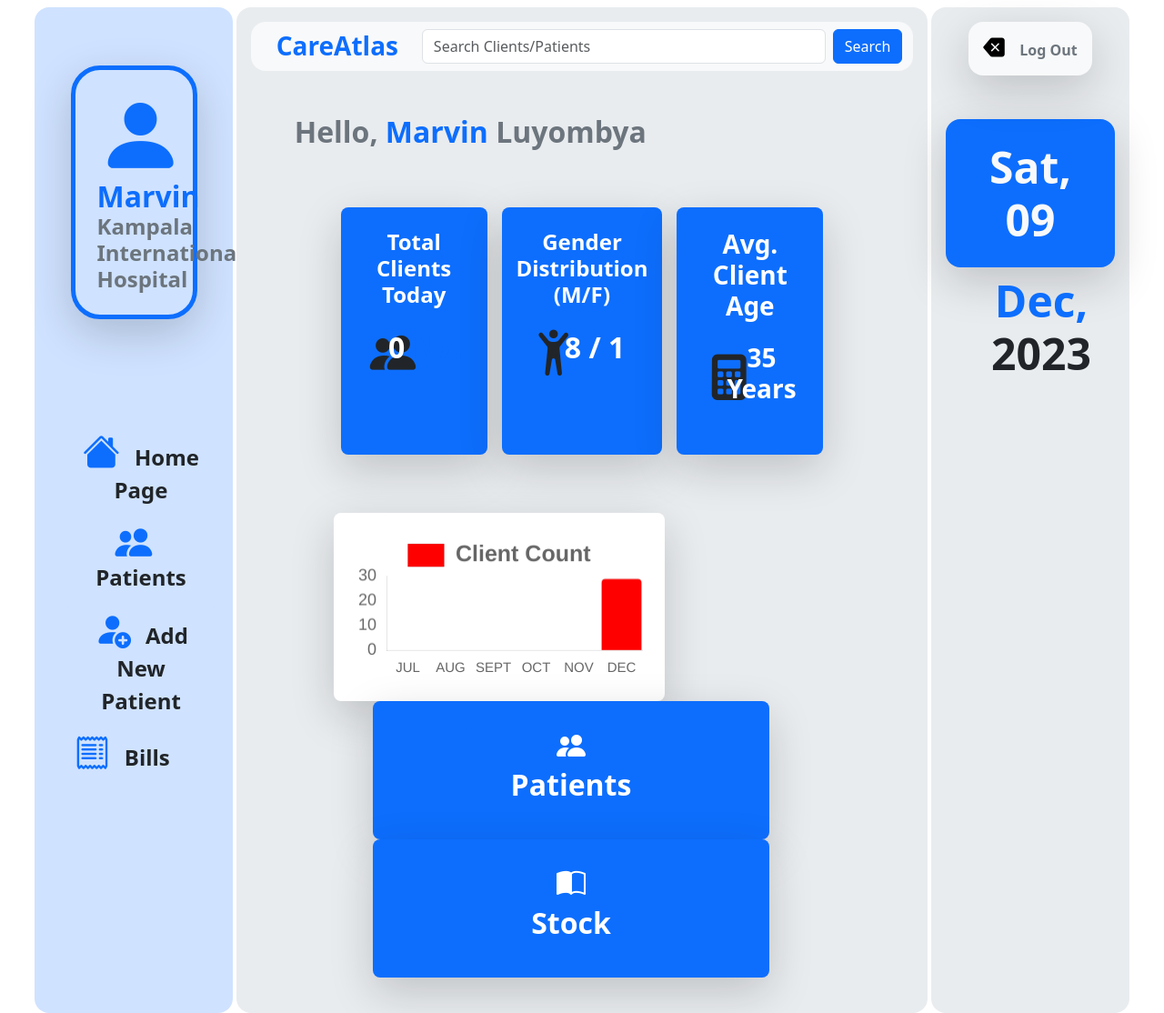
After one commit to Marvyn95/CareAtlas, a Django app: page /base/application_home/ in a window 1280 px wide. The commit adds this page. Shown: the whole page at 91% size. Run offline with Django 5.2, Linux system fonts and the light colour scheme; a user stored in the database is signed in; data comes from the database, SQL or seed files in the repository; both versions use the stored data as it was after the commit.

Commit message:
worked on the bills page, rectified errors on the application home page

```diff
--- /dev/null
+++ b/care_atlas/base/templates/base/application_home_page.html
@@ -0,0 +1,56 @@
+{% extends 'base/base.html' %}
+{% block content %}
+<div class="mt-5 ms-5 fw-bold text-secondary">
+    <h2 class="fw-bold">Hello, <span class="text-primary">{{user.first_name}}</span> {{user.last_name}}</h2>
+</div>
+<div class="row w-75 mt-5 mx-auto text-center">
+    <div class="col bg-primary rounded-3 px-3 py-4 mx-2 my-3 shadow-lg">
+        <h4 class="fw-bold text-white">Total Clients Today</h4>
+        <div class="row my-4">
+            <div class="col-2 my-auto"><i class="bi bi-people-fill text-dark ms-3" style="font-size: 315%"></i></div>
+            <div class="col">
+                <h2 class="fw-bold text-white">{{days_patient_num}} <span class="text-primary">No.</span></h2>
+            </div>
+        </div>
+    </div>
+    <div class="col bg-primary rounded-3 px-3 py-4 mx-2 my-3 shadow-lg">
+        <h4 class="fw-bold text-white">Gender Distribution (M/F)</h4>
+        <div class="row my-4">
+            <div class="col-2 my-auto"><i class="bi bi-person-arms-up text-dark ms-3" style="font-size: 315%"></i></div>
+            <div class="col">
+                <h2 class="fw-bold text-white"><span class="text-white">{{male_ratio}}</span> / <span class="text-white">{{female_ratio}}</span></h2>
+            </div>
+        </div>
+    </div>
+    <div class="col bg-primary rounded-3 px-3 py-4 mx-2 my-3 shadow-lg">
+        <h3 class="fw-bold text-white">Avg. Client Age</h3>
+        <div class="row my-4">
+            <div class="col-2 my-auto"><i class="bi bi-calculator-fill text-dark ms-3" style="font-size: 315%"></i></div>
+            <div class="col">
+                <h3 class="fw-bold text-white">{{average_age}} <span class="text-white">Years</span></h3>
+            </div>
+        </div>
+    </div>
+</div>
+
+<div class="row text-center w-75 mt-5 mx-auto">
+    <div class="col-8 bg-white rounded-3 p-4 text-center shadow-lg">
+        <canvas id="myChart" class="w-100 h-100"></canvas>
+    </div>
+    <div class="col row">
+        <div class=" col-10 m-auto bg-primary rounded-3 p-4 shadow-lg">
+            <a type="button" class="btn btn-primary btn-lg px-5" href="{% url 'application-page' 1 %}">
+                <div class="mb-2"><i class="bi bi-people-fill fs-2"></i></div>
+                <div class="h2 fw-bold">Patients</div>
+            </a>
+        </div>
+        <div class=" col-10 m-auto bg-primary rounded-3 p-4 shadow-lg">
+            <a type="button" class="btn btn-primary btn-lg px-5" href="#">
+                <div class="mb-2"><i class="bi bi-book-half fs-2"></i></div>
+                <div class="h2 fw-bold">Stock</div>
+            </a>
+        </div>
+    </div>
+</div>
+
+{% endblock content %}
--- a/care_atlas/base/templates/base/application_page.html
+++ b/care_atlas/base/templates/base/application_patient_page.html
@@ -4,7 +4,7 @@
           <div class="row">
             {% for patient in patients %}
             <div class="col-3 mt-2">
-              <div class="card bg-primary-subtle rounded-4">
+              <div class="card bg-primary-subtle rounded-4 shadow-lg">
                 <a href="{% url 'patient-page' patient.id %}" class="link-underline link-underline-opacity-0"><div class="card-body">
                   <h5 class="card-title fw-semibold text-primary"><i class="bi bi-person-circle me-2 text-black"></i>{{patient.first_name}} {{patient.last_name}}</h5>
                   <h5 class="card-subtitle mb-2 text-body-secondary">{{patient.nationality}}, <span class="text-primary">{{patient.sex}}</span>, {{patient.age}}</h5>
--- a/care_atlas/base/templates/base/base.html
+++ b/care_atlas/base/templates/base/base.html
@@ -10,29 +10,31 @@
 
 </head>
 <body>
-  <div class="row justify-content-center">
+  <div class="row justify-content-center h-100">
     <div class="col-2 p-3 bg-primary-subtle d-flex flex-column align-items-start justify-content-start mx-1 rounded-4 my-2">
 
-      <div class="d-flex flex-column mt-3 mb-5 text-center w-100">
-        <i class="bi bi-person-fill text-primary" style="font-size: 600%"></i>
-        <div class="card-body">
-          <h5 class="card-title fs-3 fw-bold">{{ user.first_name }} </h5>
-          <h4 class="card-title fs-4 text-secondary fw-bold">{{ user.hospitalprofile.hospital_name }} </h4>
+        <div class="d-flex flex-column mt-5 mb-5 text-center w-75 mx-auto border border-primary border-5 rounded-5 p-4 shadow-lg">
+          <a href="{%url 'application-home' %}" class="link-underline link-underline-opacity-0">
+            <i class="bi bi-person-fill text-primary" style="font-size: 600%"></i>
+            <div class="card-body">
+              <h2 class="card-title fw-bold">{{ user.first_name }} </h2>
+              <h4 class="card-title text-secondary fw-bold">{{ user.hospitalprofile.hospital_name }} </h4>
+            </div>
+          </a>
         </div>
-      </div>
 
       <div class="mt-4 mb-5">
         <div class="d-flex flex-column justify-content-start align-items-start ms-3">
 
           <div class="mb-5"></div>
 
-          <a href="" class="border border-0 btn btn-light fw-bolder fs-5 text-primary mb-2 bg-primary-subtle" type="button"><i class="bi bi-house-fill me-3 text-black" style="font-size: 170%"></i>Home Page</a>
+          <a href="{%url 'application-home' %}" class="border border-0 btn btn-light fw-bold fs-4 text-dark mb-2 bg-primary-subtle" type="button"><i class="bi bi-house-fill me-3 text-primary" style="font-size: 170%"></i>Home Page</a>
 
-          <a href="{% url 'application-page' 1 %}" class="border border-0 btn btn-light fw-bold fs-5 text-primary bg-primary-subtle mb-2" type="button"><i class="text-black bi bi-people-fill me-3" style="font-size: 170%"></i>Patients</a>
+          <a href="{% url 'application-page' 1 %}" class="border border-0 btn btn-light fw-bold fs-4 text-dark bg-primary-subtle mb-2" type="button"><i class="text-primary bi bi-people-fill me-3" style="font-size: 170%"></i>Patients</a>
 
-          <a href="{% url 'new-patient' %}" class="border border-0 btn btn-light fw-bolder fs-5 text-primary mb-2 bg-primary-subtle" type="button"><i class="bi bi-person-fill-add me-3 text-black" style="font-size: 170%"></i>Add New Patient</a>
+          <a href="{% url 'new-patient' %}" class="border border-0 btn btn-light fw-bold fs-4 text-dark mb-2 bg-primary-subtle" type="button"><i class="bi bi-person-fill-add me-3 text-primary" style="font-size: 170%"></i>Add New Patient</a>
 
-          <a href="" class="border border-0 btn btn-light fw-bolder fs-5 text-primary mb-5 bg-primary-subtle" type="button"><i class="bi bi-receipt text-black me-3" style="font-size: 160%"></i>Bills</a>
+          <a href="{% url 'bills-page' %}" class="border border-0 btn btn-light fw-bold fs-4 text-dark mb-5 bg-primary-subtle" type="button"><i class="bi bi-receipt text-primary me-3" style="font-size: 160%"></i>Bills</a>
 
           <div class="mb-5"></div>
           <div class="mb-5"></div>
@@ -40,9 +42,9 @@
         </div>
       </div>
 
-      <div class="d-flex align-items-end mt-5">
-        <a href="{% url 'logout' %}" class="border border-0 btn btn-light fw-bold fs-6 rounded-4 text-primary p-3 ms-3" type="button"><i class=" bi bi-backspace-fill text-body-emphasis me-3" style="font-size: 150%"></i>Log Out</a>
-      </div>
+      <!-- <div class="d-flex align-items-end mt-5">
+        <a href="{% url 'logout' %}" class="border border-0 btn btn-light fw-bold fs-6 rounded-4 text-secondary p-3 ms-3" type="button"><i class=" bi bi-backspace-fill text-body-emphasis me-3" style="font-size: 150%"></i>Log Out</a>
+      </div> -->
     </div>
 
 
@@ -50,7 +52,7 @@
     <div class="col-7 p-3 bg-body-secondary my-2 rounded-4">
       <nav class="navbar bg-body-tertiary rounded-4">
         <div class="container-fluid">
-          <a href=" {% url 'application-page' 1%} " class="link-underline link-underline-opacity-0"><span class="navbar-brand mb-0 h1 text-primary fw-bolder fs-3 ms-3">CareAtlas</span></a>
+          <a href="{%url 'application-home' %}" class="link-underline link-underline-opacity-0"><span class="navbar-brand mb-0 h1 text-primary fw-bolder fs-3 ms-3">CareAtlas</span></a>
           <form class="d-flex w-75 my-auto" role="search">
             <input class="form-control me-2" type="search" placeholder="Search Clients/Patients" aria-label="Search">
             <button class="btn btn-primary" type="submit">Search</button>
@@ -71,9 +73,10 @@
 
     </div>
 
-    <div class="col-2 p-3 bg-body-secondary mx-1 my-2 rounded-4">
+    <div class="col-2 p-3 bg-body-secondary mx-1 my-2 rounded-4 text-center">
+      <a href="{% url 'logout' %}" class="border border-0 btn btn-light fw-bold fs-6 rounded-4 text-secondary p-3 shadow-lg" type="button"><i class=" bi bi-backspace-fill text-body-emphasis me-3" style="font-size: 150%"></i>Log Out</a>
       <div>
-        <h1 class="display-5 mt-5 text-light fw-bold bg-primary p-4 rounded-4">{{ day }}, {{ day_of_month }}</h1>
+        <h1 class="display-5 mt-5 text-light fw-bold bg-primary p-4 rounded-4 shadow-lg">{{ day }}, {{ day_of_month }}</h1>
       </div>
       <div>
         <h1 class="display-5 ms-4 text-primary fw-bold">{{month}}, <span class="display-5 fw-bold text-dark">{{year}}</span></h1>
@@ -84,6 +87,76 @@
 
 
   <script src="https://cdn.jsdelivr.net/npm/bootstrap@5.3.2/dist/js/bootstrap.bundle.min.js" integrity="sha384-C6RzsynM9kWDrMNeT87bh95OGNyZPhcTNXj1NW7RuBCsyN/o0jlpcV8Qyq46cDfL" crossorigin="anonymous"></script>
+  <script src="https://cdn.jsdelivr.net/npm/chart.js"></script>
+
+
+  <script>
+      const ctx = document.getElementById('myChart');
+      var last_six_months = '{{last_six_months}}';
+      var client_totals = '{{client_totals}}';
+      var cts = JSON.parse(client_totals)
+
+      var encodedJsonString = last_six_months;
+      var tempElement = document.createElement('div');
+      tempElement.innerHTML = encodedJsonString;
+      var decodedJsonString = tempElement.textContent;
+      var lst = JSON.parse(decodedJsonString);
+
+
+
+      new Chart(ctx, {
+        type: 'bar',
+        data: {
+          labels: lst,
+          datasets: [{
+            label: 'Client Count',
+            data: cts,
+            borderWidth: 1,
+            barThickness: 45,
+            borderRadius: 5,
+            backgroundColor: 'rgba(255,0,0)',
+          }]
+        },
+        options: {
+          plugins: {
+            legend: {
+              labels: {
+                font: {
+                  size: 25,
+                  weight: 'bold'
+                }
+              }
+            }
+          },
+          tooltips: {
+            enabled: false,
+          },
+          scales: {
+            y: {
+              ticks: {
+                font: {
+                  size: 18,
+                }
+              },
+              grid: {
+                display: false, // hide x-axis grid lines
+            },
+              beginAtZero: true
+            },
+            x: {
+              ticks: {
+                font: {
+                  size: 15,
+                }
+              },
+              grid: {
+                display: false,
+              }
+            }
+          }
+        }
+      });
+    </script>
 
 </body>
 </html>
--- a/care_atlas/base/templates/base/vitals_page.html
+++ b/care_atlas/base/templates/base/vitals_page.html
@@ -2,7 +2,7 @@
 {% block content %}
 <div class="container">
 
-    <div class="d-flex justify-content-center">
+    <div class="d-flex justify-content-center my-3">
         <div class="">
           <h2 class="mb-1 mt-3 text-black fw-bold"><i class="bi bi-person-circle me-3"></i>{{patient.first_name}} <span class="text-primary">{{patient.last_name}}</span> <span class="fst-italic">Vital Records</span></h2>
           <h5 class="my-1 fw-medium text-body-secondary">{{patient.nationality}}, {{patient.sex}}, {{patient.age}}</h5>
@@ -12,7 +12,7 @@
 
     <div class="row row-cols-4 justify-content-center">
         {% for vital in vitals%}
-        <div class="card w-100 my-2 mx-auto rounded-4">
+        <div class="card w-75 my-3 mx-auto rounded-4 shadow-lg">
             <div class="">
               <div class="row pt-2 ms-1">
                 <h5 class="card-title col">{{vital.date_added}}</h5>
--- a/care_atlas/base/views.py
+++ b/care_atlas/base/views.py
@@ -2,9 +2,11 @@ from django.shortcuts import render, redirect
 import datetime
 from django.contrib import messages
 from base.models import Patient, PatientRecord, PatientVital, PatientBill
+from users.models import HospitalProfile
 import math
 from django.core.paginator import Paginator
 from django.urls import reverse
+import json
 
 
 date_1 = datetime.datetime.now().strftime("%a %d %b %Y, %I:%M%p").split(" ")
@@ -14,9 +16,9 @@ date = {"day": date_1[0],  "day_of_month": date_1[1], "month": date_1[2], "year"
 def home_page(request):
     return render(request, 'base/home_page.html')
 
-def application_page(request, page=1):
+def application_patient_page(request, page=1):
     all_patients = Patient.objects.all()
-    patients = Paginator(all_patients, 8)
+    patients = Paginator(all_patients, 24)
     context = {
         "day": date_1[0],
         "day_of_month": date_1[1],
@@ -25,8 +27,74 @@ def application_page(request, page=1):
         "date": date,
         "patients": patients.page(page)
     }
-    return render(request, 'base/application_page.html', context)
+    return render(request, 'base/application_patient_page.html', context)
 
+
+def application_home_page(request):
+    doctor_hospitalprofiles  = HospitalProfile.objects.filter(hospital_name=request.user.hospitalprofile.hospital_name)
+    doctors = [x.user for x in doctor_hospitalprofiles]
+    today_records = PatientRecord.objects.filter(doctor__in=doctors).filter(date_added=datetime.datetime.now().date())
+    all_records = PatientRecord.objects.filter(doctor__in=doctors)
+
+    #getting monthly number of clients for past 6 months
+    _date = datetime.datetime.now().date()
+    client_totals = []
+    for i in range(6):
+        count = 0
+        for j in all_records:
+            if j.date_added.month == _date.month:
+                count += 1
+        client_totals.append(count)
+        _date = _date - datetime.timedelta(days=_date.day)
+    client_totals.reverse()
+
+    #getting list of previous six months
+    months = ['JUL', 'AUG', 'SEPT', 'OCT', 'NOV', 'DEC', 'JAN', 'FEB', 'MAR', 'APR', 'MAY', 'JUN', 'JUL', 'AUG', 'SEPT', 'OCT', 'NOV', 'DEC']
+    current_month = datetime.datetime.now().month - 1
+    current_month_index = current_month + 6
+    last_six_months = months[(current_month_index-5):current_month_index+1]
+
+    # getting male clients, female clients, client ages in current year
+    current_year_records = [j for j in all_records if j.patient.date_added.year == datetime.datetime.now().year]
+    if current_year_records != []:
+        male_clients = [x for x in current_year_records if x.patient.sex == 'Male']
+        female_clients = [x for x in current_year_records if x.patient.sex == 'Female']
+
+        ages = []
+        for i in current_year_records:
+            if i.patient.date_of_birth != 'null':
+                days=(datetime.datetime.now().date() - i.patient.date_of_birth).days
+                age = math.floor(days/365)
+                ages.append(age)
+
+        context = {
+            "day": date_1[0],
+            "day_of_month": date_1[1],
+            "month": date_1[2],
+            "year": date_1[3].replace(",", ""),
+            "date": date,
+            "days_patient_num": len(list(today_records)),
+            "male_ratio": int((len(male_clients)/len(current_year_records))*10),
+            "female_ratio": int((len(female_clients)/len(current_year_records))*10),
+            "average_age": int(sum(ages)/len(ages)),
+            "last_six_months": json.dumps(last_six_months, ensure_ascii=False),
+            "client_totals": json.dumps(client_totals)
+        }
+    else:
+        context = {
+            "day": date_1[0],
+            "day_of_month": date_1[1],
+            "month": date_1[2],
+            "year": date_1[3].replace(",", ""),
+            "date": date,
+            "days_patient_num": len(list(today_records)),
+            "male_ratio": 0,
+            "female_ratio": 0,
+            "average_age": 0,
+            "last_six_months": json.dumps(last_six_months, ensure_ascii=False),
+            "client_totals": json.dumps(client_totals)
+        }
+    return render(request, 'base/application_home_page.html', context)
 
 
 def new_patient_page(request):
@@ -302,13 +370,13 @@ def patient_bill_page(request, patient_id, record_id, bill_id):
 
     context = {
         "day": date_1[0],
-            "day_of_month": date_1[1],
-            "month": date_1[2],
-            "year": date_1[3].replace(",", ""),
-            "date": date,
-            "record": record,
-            "patient": patient,
-            "bill": bill
+        "day_of_month": date_1[1],
+        "month": date_1[2],
+        "year": date_1[3].replace(",", ""),
+        "date": date,
+        "record": record,
+        "patient": patient,
+        "bill": bill
     }
     return render(request, 'base/patient_bill_page.html', context)
 
@@ -337,3 +405,23 @@ def edit_patient_bill_page(request, patient_id, record_id, bill_id):
 
         redirect_url = reverse('patient-bill-page', args=(patient.id, record.id, bill.id))
         return redirect(redirect_url)
+
+
+def bills_page(request):
+    #getting bills for users hospital
+    doctor_hospitalprofiles  = HospitalProfile.objects.filter(hospital_name=request.user.hospitalprofile.hospital_name)
+    doctors = [x.user for x in doctor_hospitalprofiles]
+    all_bills = PatientBill.objects.filter(doctor__in=doctors)
+
+    print(all_bills)
+
+    context = {
+        "day": date_1[0],
+        "day_of_month": date_1[1],
+        "month": date_1[2],
+        "year": date_1[3].replace(",", ""),
+        "date": date,
+        "all_bills": all_bills
+    }
+
+    return render(request, 'base/bills_page.html', context)
--- a/care_atlas/care_atlas/urls.py
+++ b/care_atlas/care_atlas/urls.py
@@ -26,7 +26,8 @@ urlpatterns = [
     path('users/register/', users_views.register, name='register'),
     path('users/login/', users_views.login_page, name='login'),
     path('users/logout/', users_views.logout_page, name='logout'),
-    path('base/application/<int:page>', base_views.application_page, name='application-page'),
+    path('base/application_home/', base_views.application_home_page, name='application-home'),
+    path('base/application_patient/<int:page>', base_views.application_patient_page, name='application-page'),
     path('base/new_patient', base_views.new_patient_page, name='new-patient'),
     path('base/new_patient_vital/<int:patient_id>', base_views.new_patient_vital_page, name='new-patient-vital'),
     path('base/new_patient_record/<int:patient_id>', base_views.new_patient_record_page, name='new-patient-record'),
@@ -37,5 +38,6 @@ urlpatterns = [
     path('base/medical_record/<patient_id>/<record_id>', base_views.medical_record_page, name='medical-record-page'),
     path('base/bill_patient/<patient_id>/<record_id>', base_views.bill_patient_page, name='bill-patient'),
     path('base/patient_bill/<patient_id>/<record_id>/<bill_id>', base_views.patient_bill_page, name='patient-bill-page'),
-    path('base/edit_patient_bill/<patient_id>/<record_id>/<bill_id>', base_views.edit_patient_bill_page, name='edit-patient-bill')
+    path('base/edit_patient_bill/<patient_id>/<record_id>/<bill_id>', base_views.edit_patient_bill_page, name='edit-patient-bill'),
+    path('base/bills/', base_views.bills_page, name='bills-page')
 ]
--- a/care_atlas/users/views.py
+++ b/care_atlas/users/views.py
@@ -67,8 +67,7 @@ def login_page(request):
             if user is not None:
                 login(request, user)
                 messages.success(request, 'Your Login Was Succesful')
-                redirect_url = reverse('application-page', args=(1,))
-                return redirect(redirect_url)
+                return redirect('application-home')
             else:
                 messages.warning(request, 'Login Denied!, Please Check Login Credentials')
                 return redirect('login')
```
Also changed, not shown: care_atlas/base/templates/base/bills_page.html (added, +32 -0 lines), care_atlas/base/templates/base/patient_page.html (+6 -6 lines), care_atlas/db.sqlite3.
